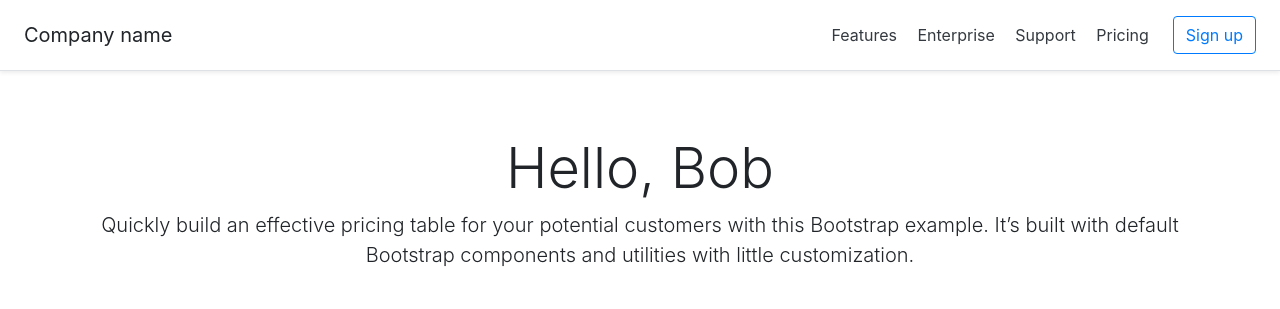
After one commit to berpress/django_train, a Django app: page / in a window 1280 px wide. The commit adds this page. Shown: the top 309 px of the page. Run offline with Django 3.2, Linux system fonts and the light colour scheme; some libraries are stand-ins or nearby versions.

Commit message:
add bootstrap

```diff
--- /dev/null
+++ b/src/templates/base.html
@@ -0,0 +1,33 @@
+<!doctype html>
+<html lang="en">
+  <head>
+    <!-- Required meta tags -->
+    <meta charset="utf-8">
+    <meta name="viewport" content="width=device-width, initial-scale=1, shrink-to-fit=no">
+
+    <!-- Bootstrap CSS -->
+    <link rel="stylesheet" href="https://stackpath.bootstrapcdn.com/bootstrap/4.5.0/css/bootstrap.min.css" integrity="sha384-9aIt2nRpC12Uk9gS9baDl411NQApFmC26EwAOH8WgZl5MYYxFfc+NcPb1dKGj7Sk" crossorigin="anonymous">
+
+    <title>Traveling</title>
+  </head>
+  <body>
+  <div class="d-flex flex-column flex-md-row align-items-center p-3 px-md-4 mb-3 bg-white border-bottom shadow-sm">
+  <h5 class="my-0 mr-md-auto font-weight-normal">Company name</h5>
+  <nav class="my-2 my-md-0 mr-md-3">
+    <a class="p-2 text-dark" href="#">Features</a>
+    <a class="p-2 text-dark" href="#">Enterprise</a>
+    <a class="p-2 text-dark" href="#">Support</a>
+    <a class="p-2 text-dark" href="#">Pricing</a>
+  </nav>
+  <a class="btn btn-outline-primary" href="#">Sign up</a>
+</div>
+    <div class="container">
+      {% block content%} {% endblock%}
+    </div>
+    <!-- Optional JavaScript -->
+    <!-- jQuery first, then Popper.js, then Bootstrap JS -->
+    <script src="https://code.jquery.com/jquery-3.5.1.slim.min.js" integrity="sha384-DfXdz2htPH0lsSSs5nCTpuj/zy4C+OGpamoFVy38MVBnE+IbbVYUew+OrCXaRkfj" crossorigin="anonymous"></script>
+    <script src="https://cdn.jsdelivr.net/npm/popper.js@1.16.0/dist/umd/popper.min.js" integrity="sha384-Q6E9RHvbIyZFJoft+2mJbHaEWldlvI9IOYy5n3zV9zzTtmI3UksdQRVvoxMfooAo" crossorigin="anonymous"></script>
+    <script src="https://stackpath.bootstrapcdn.com/bootstrap/4.5.0/js/bootstrap.min.js" integrity="sha384-OgVRvuATP1z7JjHLkuOU7Xw704+h835Lr+6QL9UvYjZE3Ipu6Tp75j7Bh/kR0JKI" crossorigin="anonymous"></script>
+  </body>
+</html>
--- a/src/templates/hello.html
+++ b/src/templates/hello.html
@@ -1,4 +1,6 @@
-<html><body>
-    <h1> Hello {{name}}!</h1>
-    </body>
-</html>
+{% extends "base.html" %}
+{% block content%}<div class="pricing-header px-3 py-3 pt-md-5 pb-md-4 mx-auto text-center">
+  <h1 class="display-4">Hello, {{name}}</h1>
+  <p class="lead">Quickly build an effective pricing table for your potential customers with this Bootstrap example. It’s built with default Bootstrap components and utilities with little customization.</p>
+</div>
+{% endblock%}
--- a/src/travel/urls.py
+++ b/src/travel/urls.py
@@ -19,5 +19,5 @@ from .views import home_view
 
 urlpatterns = [
     path('admin/', admin.site.urls),
-    path('hello/', home_view, name='hello')
+    path('', home_view, name='hello')
 ]
```
